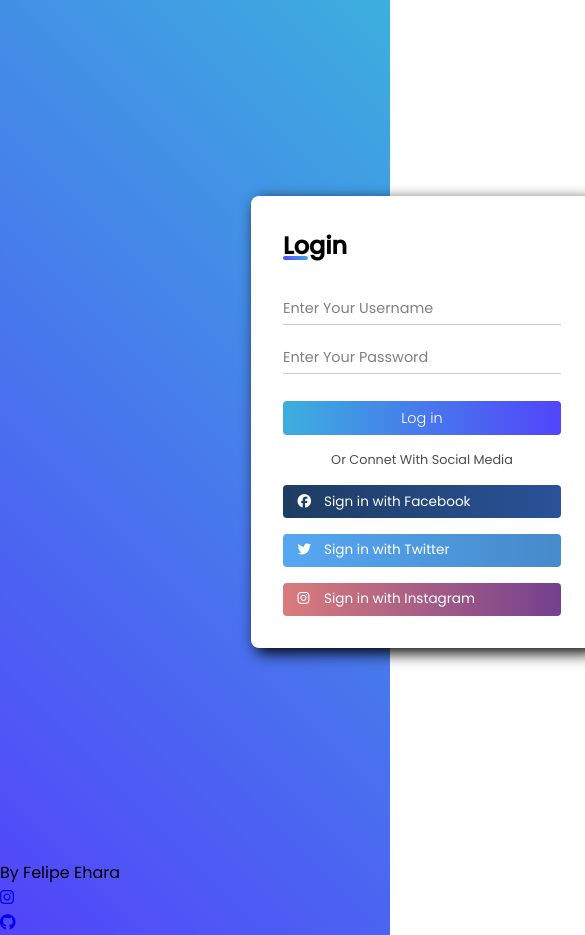
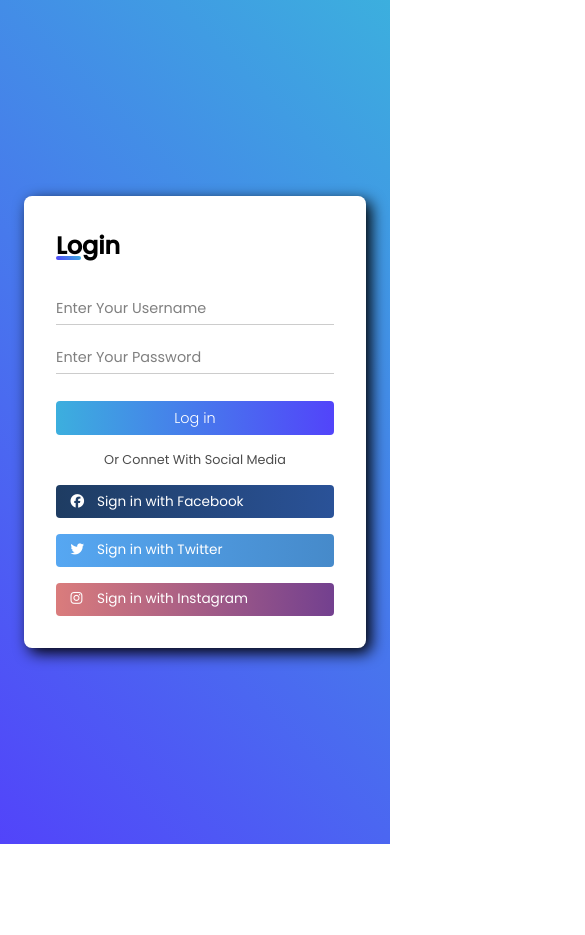
Before and after one commit to felipeehara/formulario, a plain HTML site: page index.html in a window 390 px wide. Shown: the top 935 px of the page, 585 px wide, since content can reach past the window. After the commit the page ends 844 px from the top, so only its background shows below. Drawn offline with Linux system fonts and the light colour scheme; files that its build step writes are made by us from their sources.

Commit message:
atualizando responsividade

```diff
--- a/index.html
+++ b/index.html
@@ -5,7 +5,7 @@
         <meta charset="UTF-8">
         <script src="https://kit.fontawesome.com/38936ef44e.js" crossorigin="anonymous"></script>
         <meta name="viewport" content="width=device-width, user-scalable=no">
-        <link rel="stylesheet" type="text/css" href="/assets/css/template.css">
+        <link rel="stylesheet" type="text/css" href="template.css">
     </head>
     <body>
         <div class="formulariooo">
@@ -51,19 +51,5 @@
             </div>
         </main>
     </div>
-    <footer>
-        <div class="footer">
-            <div class="copy">
-                By Felipe Ehara
-            </div>
-
-        <div class="redes">
-            <div><a href="https://www.instagram.com/felipe.eharaa/" target="_blank"><i class="fa-brands fa-instagram"></i></a></div>
-            <div>
-                <a href="https://github.com/felipeehara" target="_blank"><i class="fa-brands fa-github"></i></a>
-            </div>
-        </div>
-    </div>
-    </footer>
     </body>
 </html>
--- a/template.css
+++ b/template.css
@@ -11,7 +11,6 @@
     align-items: center;
     justify-content: center;
     min-height: 100vh;
-    min-width: 100vh;
 }
 body {
     background: linear-gradient(45deg, #5244FA, #3CAFDE);
```
